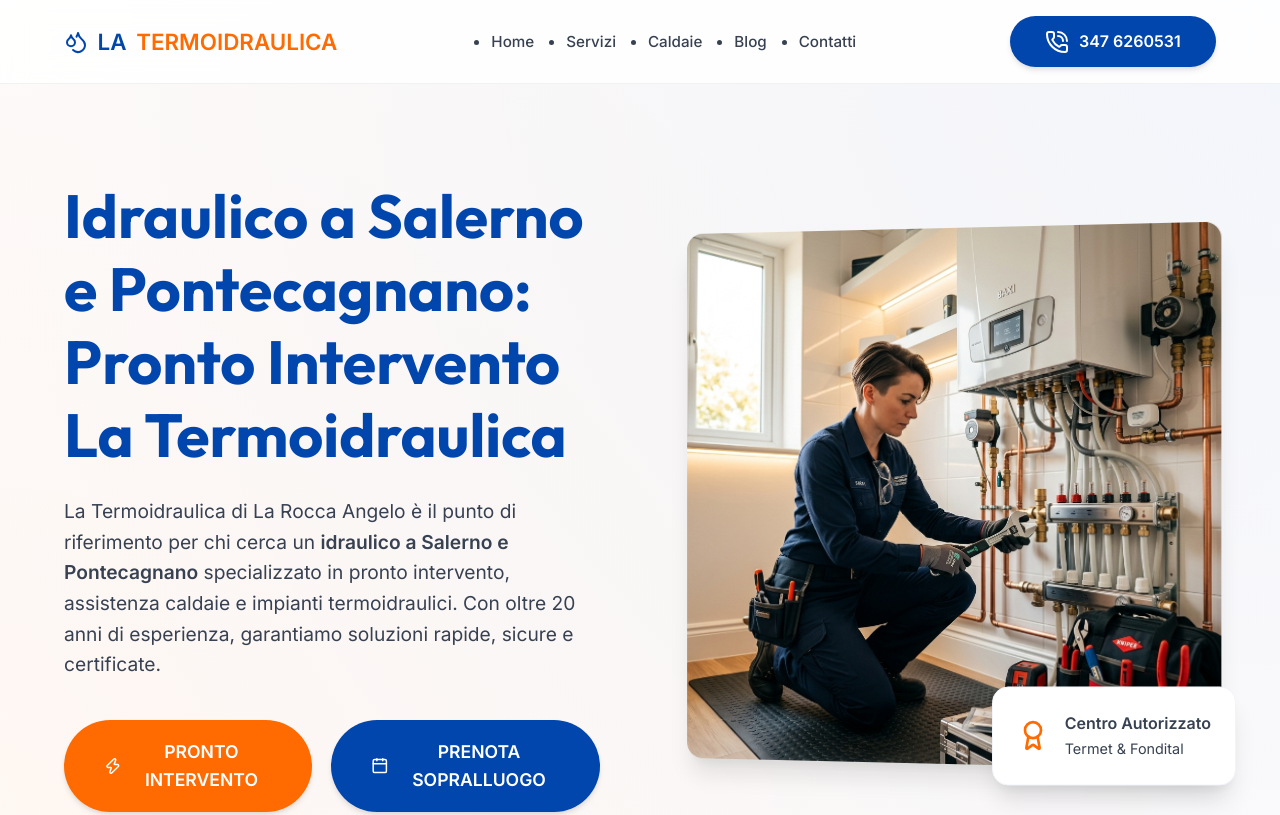
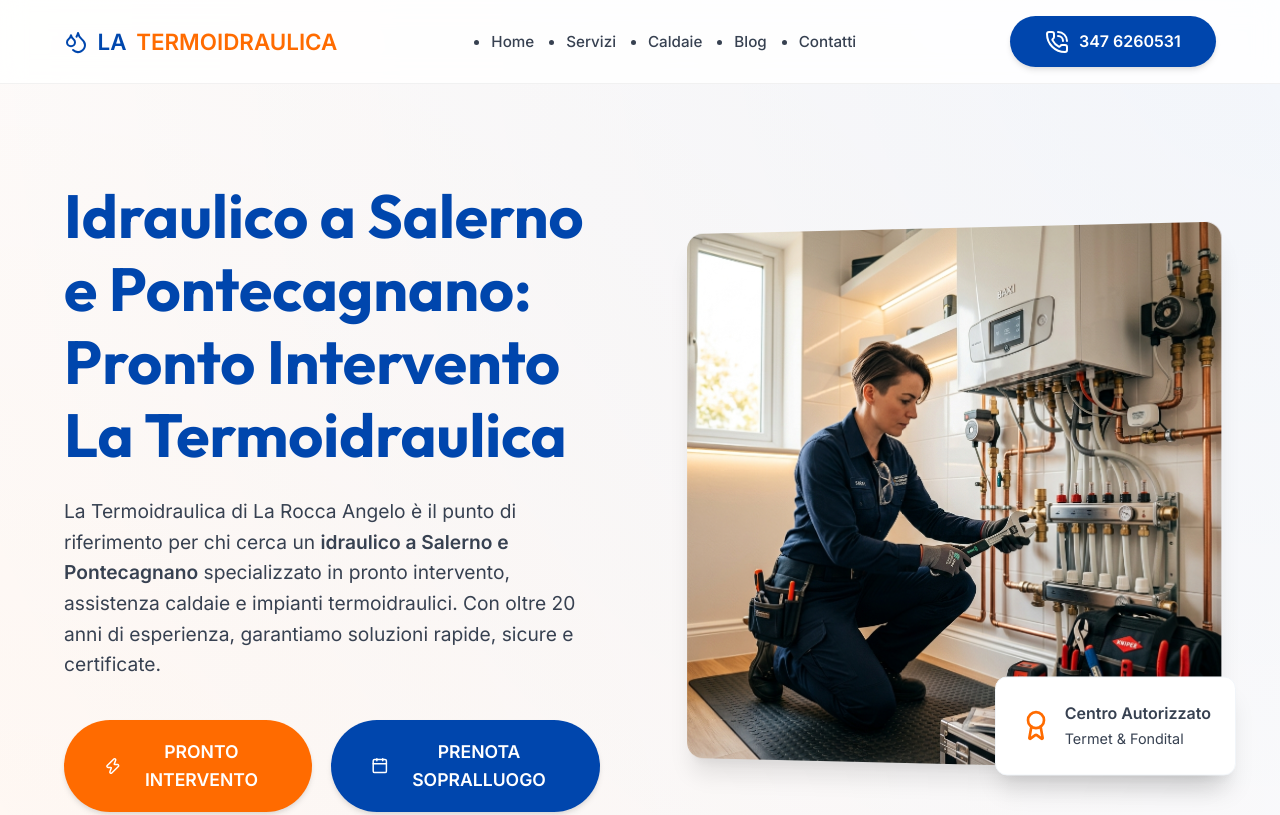
Before and after one commit to seoaibrid-cyber/termoidraulicalarocca, a website built with Vite: page index.html in a window 1280 px wide. Shown: the top 815 px of the page. Built offline with nearby package versions, Linux system fonts and the light colour scheme.

Commit message:
Fix hero-grid single column for mobile and refine hero image/badge layout

```diff
--- a/style.css
+++ b/style.css
@@ -199,9 +199,17 @@ nav {
 
 .hero-grid {
   display: grid;
-  grid-template-columns: 1fr 1fr;
+  grid-template-columns: 1fr;
   align-items: center;
-  gap: 5rem;
+  gap: 3rem;
+  text-align: left;
+}
+
+@media (min-width: 992px) {
+  .hero-grid {
+    grid-template-columns: 1fr 1fr;
+    gap: 5rem;
+  }
 }
 
 .hero-content h1 {
@@ -259,35 +267,42 @@ nav {
 .hero-image img {
   border-radius: var(--border-radius);
   box-shadow: var(--shadow-lg);
-  transform: perspective(1000px) rotateY(-5deg);
+  width: 100%;
+  height: auto;
+  object-fit: cover;
   transition: var(--transition);
 }
 
-.hero-image:hover img {
-  transform: perspective(1000px) rotateY(0deg);
+@media (min-width: 992px) {
+  .hero-image img {
+    transform: perspective(1000px) rotateY(-5deg);
+  }
+  .hero-image:hover img {
+    transform: perspective(1000px) rotateY(0deg);
+  }
 }
 
 .badge {
-  position: relative;
-  margin: 2rem auto 0;
-  width: fit-content;
   background: var(--white);
-  padding: 1rem 1.5rem;
-  border-radius: var(--border-radius);
-  box-shadow: var(--shadow-lg);
+  padding: 1rem;
+  border-radius: 12px;
+  box-shadow: var(--shadow-md);
   display: flex;
   align-items: center;
-  gap: 1rem;
+  gap: 0.8rem;
   border: 1px solid #f1f5f9;
+  width: fit-content;
+  margin-top: 1rem;
 }
 
 @media (min-width: 992px) {
   .badge {
     position: absolute;
-    bottom: -30px;
+    bottom: -20px;
     right: -20px;
-    margin: 0;
+    margin-top: 0;
     padding: 1.5rem;
+    box-shadow: var(--shadow-lg);
     animation: float 4s ease-in-out infinite;
   }
 }
```
